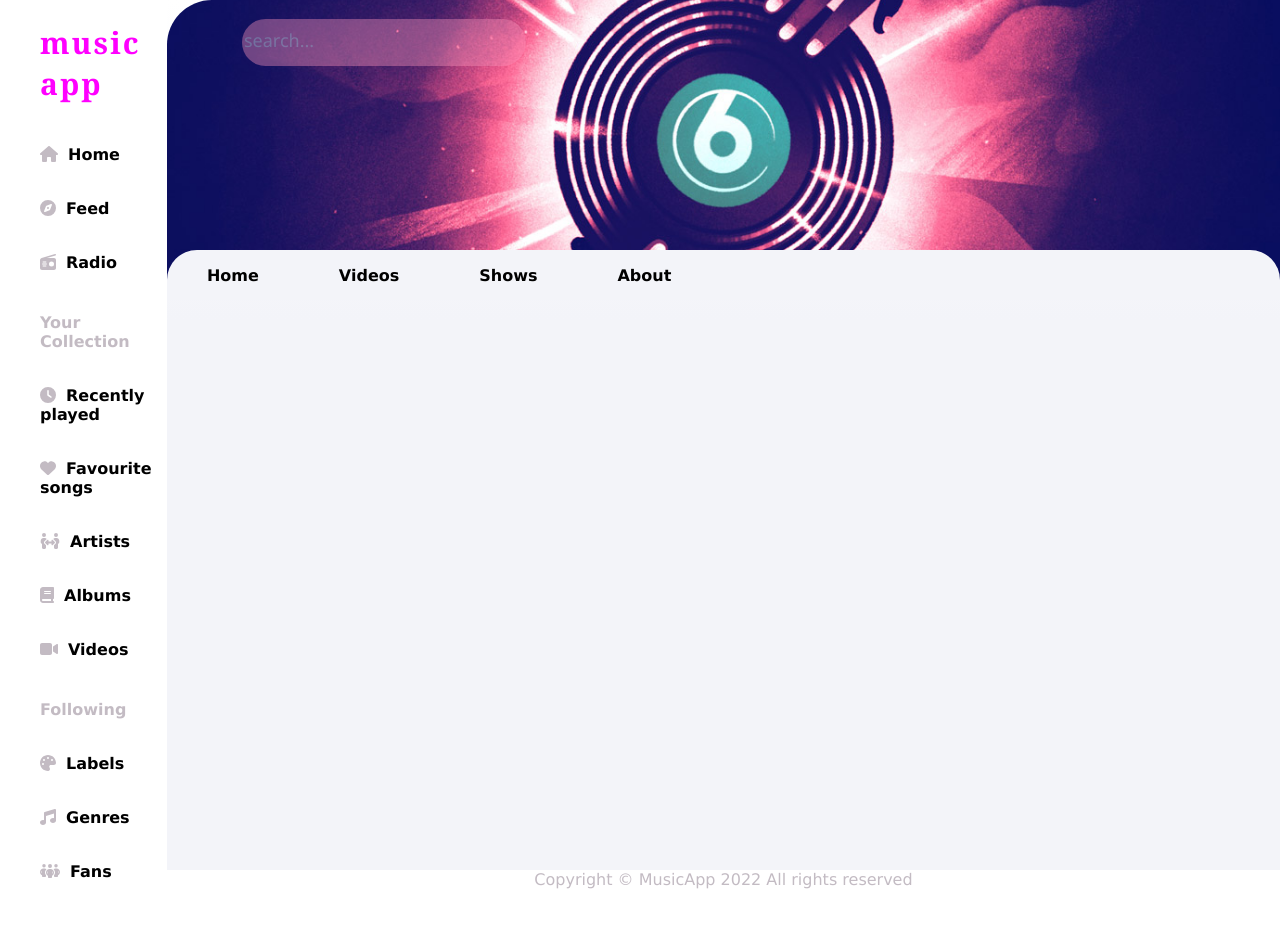
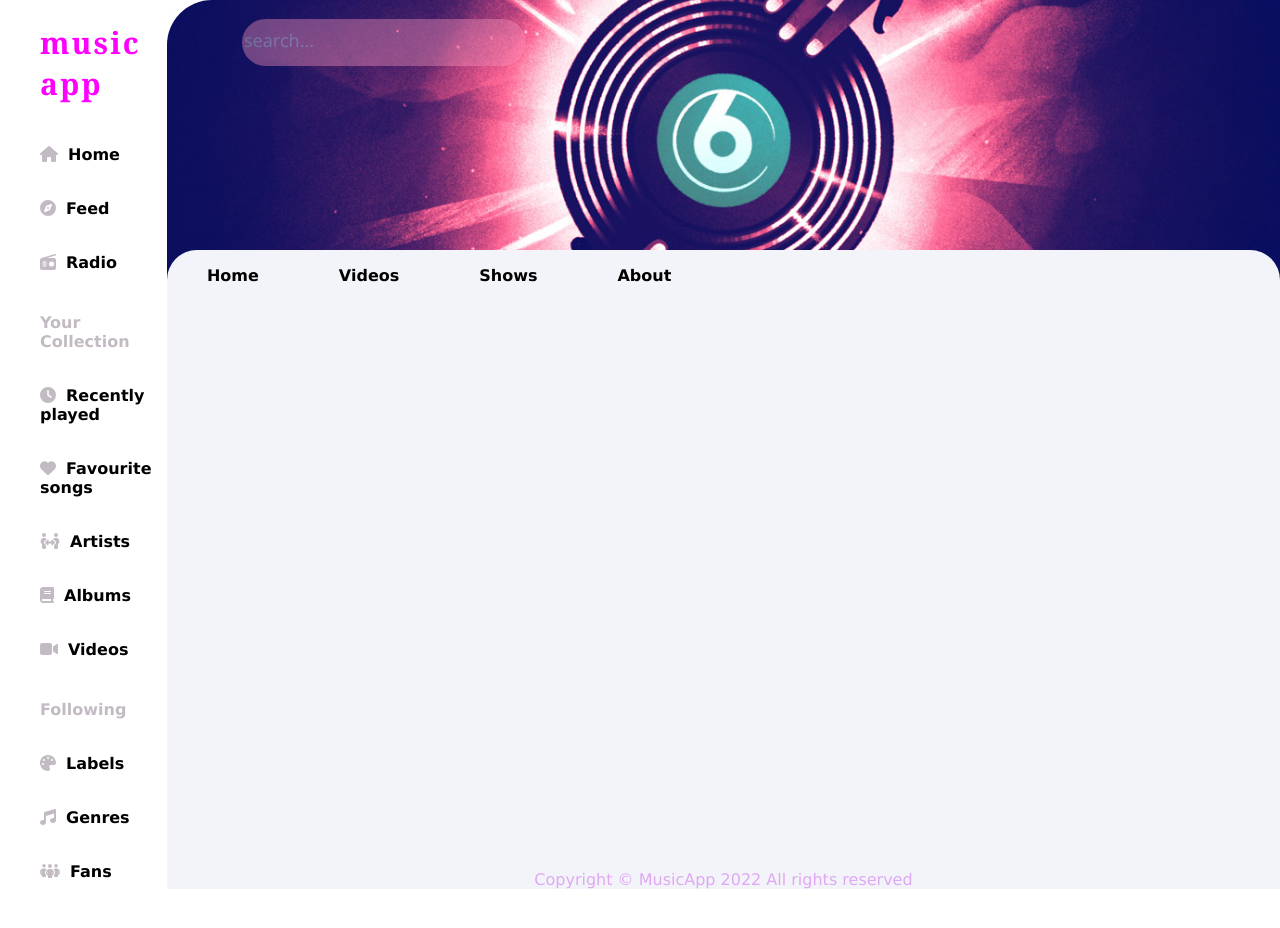
Before and after one commit to KatSobieska/react-music-app, a React (Create React App) app: page /videos in a window 1280 px wide. Shown: the top 928 px of the page. Built offline with nearby package versions, Linux system fonts and the light colour scheme.

Commit message:
Change colors

```diff
--- a/src/components/pages/Footer.module.scss
+++ b/src/components/pages/Footer.module.scss
@@ -1,6 +1,9 @@
+@import "../../styles/settings.scss";
+
 .footer {
   display: flex;
   justify-content: center;
   font-family: Verdana, Geneva, Tahoma, sans-serif;
-  color: rgb(195, 187, 195);
+  color: rgb(223, 168, 243);
+  background-color: $lightGray;
 }
```
